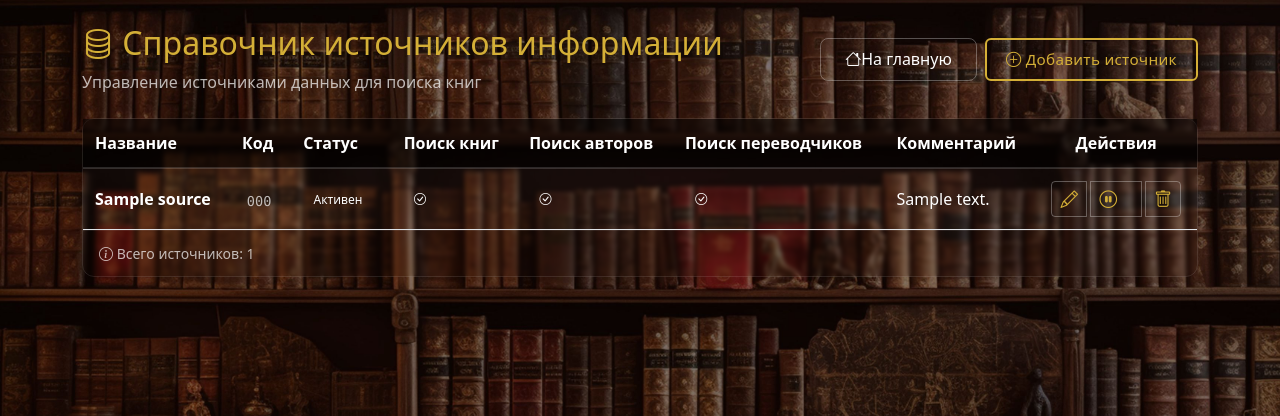
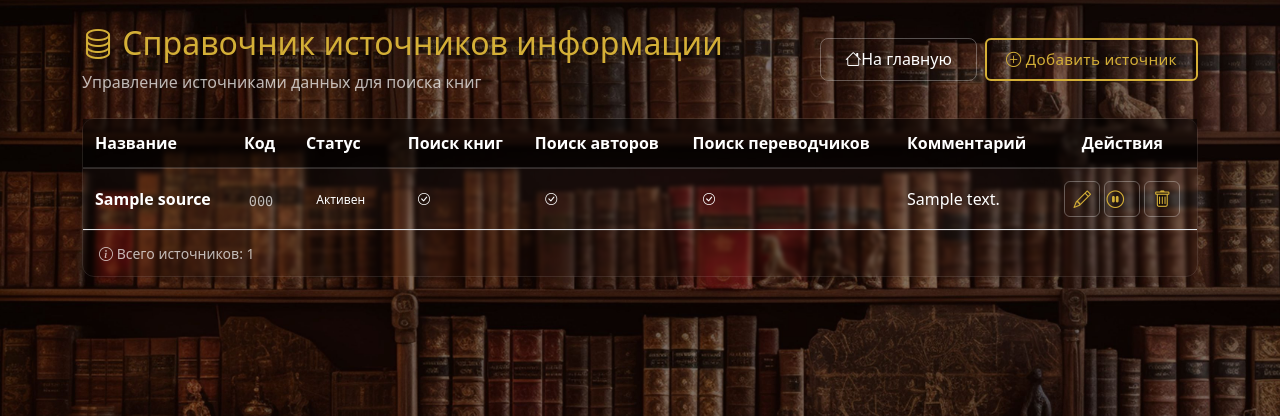
Before and after one commit to intent56/HomeLibrary, a Flask app: page /sources in a window 1280 px wide. Shown: the part 62-478 px from the top of the page. Run offline with Flask 3, Linux system fonts and the light colour scheme; tables that the repository leaves empty hold one stand-in row (values such as "Sample post"); some libraries are stand-ins or nearby versions.

Commit message:
Выравниваем кнопки

```diff
--- a/app/templates/partials/source_table.html
+++ b/app/templates/partials/source_table.html
@@ -66,19 +66,18 @@
               {% endif %}
             </td>
             <td class="text-white-50">{{ source.comment or '-' }}</td>
-            <td>
-              <div class="text-center" >
-              <div class="btn-group btn-group-sm" role="group">
+            <td class="text-center align-middle">
+              <div class="btn-group btn-group-sm d-inline-flex" role="group">
                 <a
                   href="{{ url_for('main.edit_source', source_id=source.id) }}"
-                  class="btn btn-outline-light"
+                  class="btn btn-outline-light d-flex align-items-center justify-content-center action-btn"
                   title="Редактировать"
                 >
                   <i class="bi bi-pencil main-text-color"></i>
                 </a>
                 <button
                   type="button"
-                  class="btn btn-outline-light toggle-btn"
+                  class="btn btn-outline-light toggle-btn d-flex align-items-center justify-content-center action-btn"
                   hx-post="{{ url_for('main.toggle_source_htmx', source_id=source.id) }}"
                   hx-headers='{"X-CSRFToken": "{{ csrf_token() }}"}'
                   hx-target="#source-status-{{ source.id }}"
@@ -101,13 +100,12 @@
                 </button>
                 <button
                   type="button"
-                  class="btn btn-outline-light btn-delete"
+                  class="btn btn-outline-light btn-delete d-flex align-items-center justify-content-center action-btn"
                   data-source-id="{{ source.id }}"
                   data-source-name="{{ source.name }}"
                 >
                   <i class="bi bi-trash main-text-color"></i>
                 </button>
-              </div>
               </div>
             </td>
           </tr>
@@ -329,19 +327,32 @@
   gap: 0.25rem;
 }
 
-  .table .btn-group .btn {
-    display: inline-flex;
-    align-items: center;
-    justify-content: center;
+/* Убираем двойные границы и скругления Bootstrap-группы, чтобы кнопки были самостоятельными */
+.table .btn-group > .btn {
+  border-radius: 6px !important;
+  margin: 0 !important;
+}
+
+/* Одинаковый размер всех кнопок действий */
+.table .action-btn {
+  width: 36px;
+  height: 36px;
+  padding: 0 !important;
   min-width: 36px;
   min-height: 36px;
-    padding: 0.25rem 0.5rem;
-    font-size: 0.9rem;
+  font-size: 1rem;
+  line-height: 1;
 }
 
-  .table .btn-group .btn i {
+.table .action-btn i {
   font-size: 1.1rem;
   line-height: 1;
+}
+
+/* Спиннер внутри кнопки не должен ломать размер */
+.table .action-btn .spinner-border-sm {
+  width: 0.9rem;
+  height: 0.9rem;
 }
 
 .table .btn-outline-light {
@@ -354,7 +365,6 @@
   border-color: #ffffff !important;
   color: #ffffff !important;
 }
-
   /* 8. СТИЛИ ДЛЯ ПАГИНАЦИИ */
   #sourceTable .pagination-container {
     background-color: rgba(0, 0, 0, 0.25) !important;
@@ -446,11 +456,15 @@
 
   /* 13. АДАПТИВНОСТЬ */
 @media (max-width: 768px) {
-    .table .btn-group .btn {
+  .table .action-btn {
+    width: 32px;
+    height: 32px;
     min-width: 32px;
     min-height: 32px;
-      padding: 0.2rem 0.4rem;
-      font-size: 0.8rem;
+    font-size: 0.85rem;
+  }
+  .table .action-btn i {
+    font-size: 1rem;
   }
 }
 </style>
```
Lines whose indentation alone changed are shown as unchanged.
